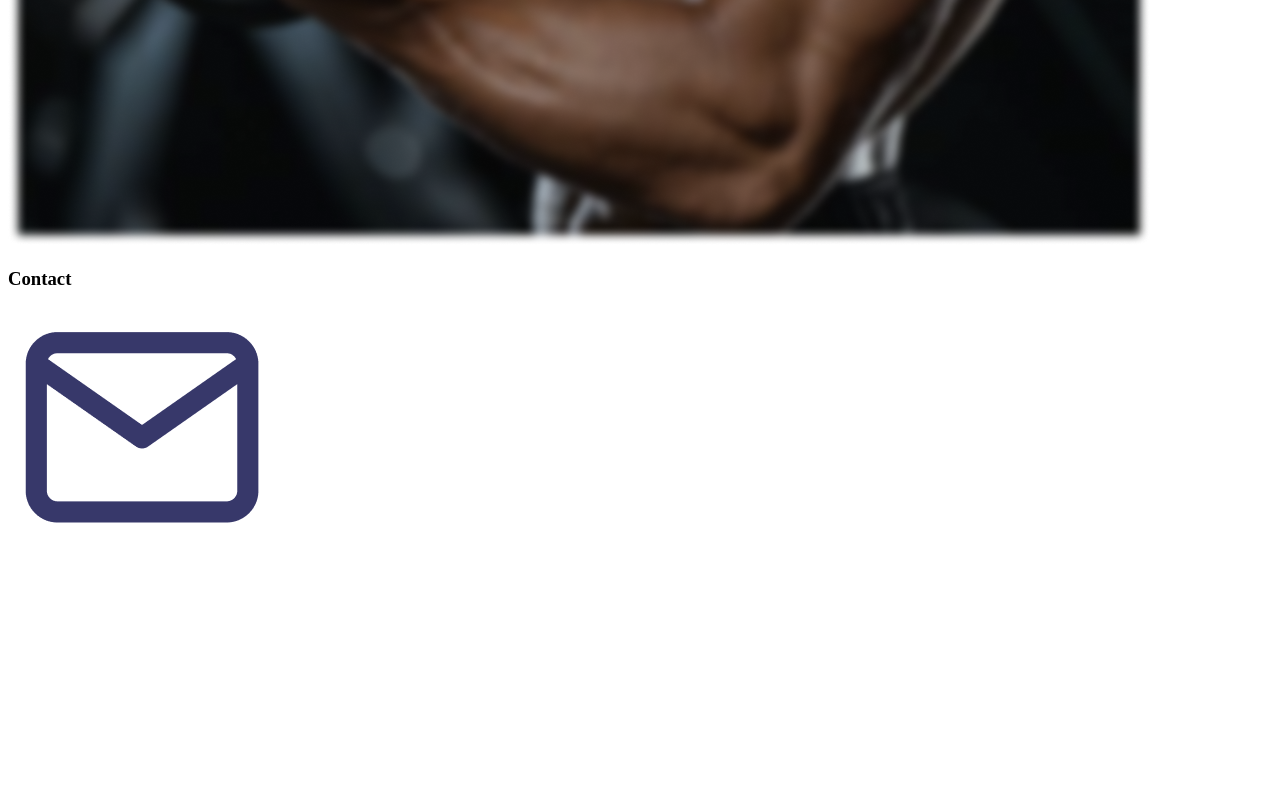
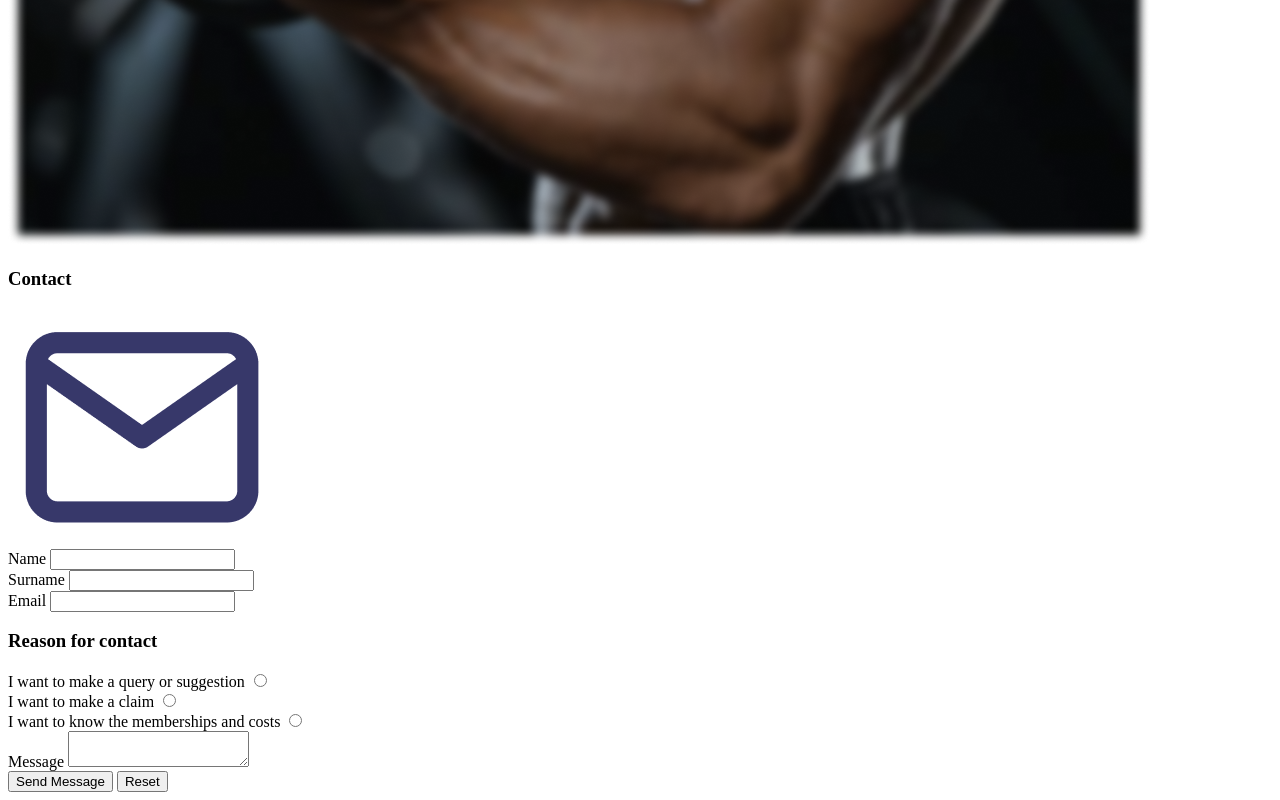
Before and after one commit to JuanManuel-Blois/BaSP-M2023, a plain HTML site: page Week-02/Index.html in a window 1280 px wide. Shown: the part 2388-3188 px from the top of the page. Before the commit the page ends 2945 px from the top, so only its background shows below. Drawn offline with Linux system fonts and the light colour scheme.

Commit message:
Finished working on comtact section beginning history section

```diff
--- a/Week-02/Index.html
+++ b/Week-02/Index.html
@@ -52,6 +52,43 @@
             <img src="img/image 5.png" alt="Blurred image of man lifting weights">
             <h3>Contact</h3>
             <img src="img/Message-icon-2.png" alt="Envelope icon">
+            <form>
+                <div>
+                    <label>Name</label>
+                    <input type="text" name="firstlName">
+                </div>
+                <div>
+                    <label>Surname</label>
+                    <input type="text" name="surName">
+                </div>
+                <div>
+                    <label>Email</label>
+                    <input type="email" naem="email">
+                </div>
+                <div>
+                    <h3>Reason for contact</h3>
+                </div>
+                <div>
+                    <label>I want to make a query or suggestion</label>
+                    <input type="radio">
+                </div>
+                <div>
+                    <label>I want to make a claim</label>
+                    <input type="radio">
+                </div>
+                <div>
+                    <label>I want to know the memberships and costs</label>
+                    <input type="radio">
+                </div>
+                <div>
+                    <label>Message</label>
+                    <textarea name="message"></textarea>
+                </div>
+                <div>
+                    <input type="submit" name="sendMessage" value="Send Message">
+                    <input type="submit" name="reset" value="Reset">
+                </div>
+            </form>
         </main>
     </body>
 </html>
```
